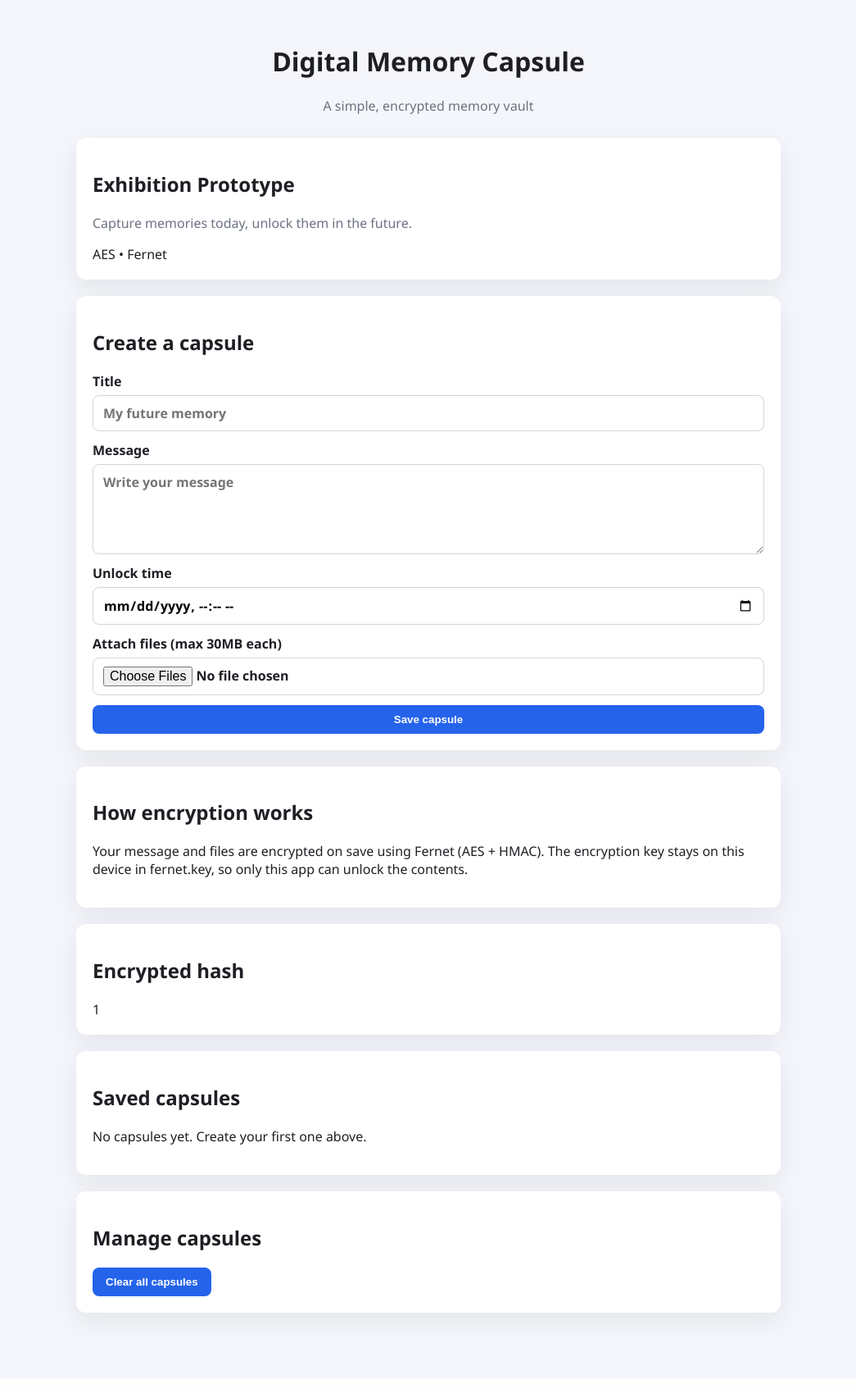
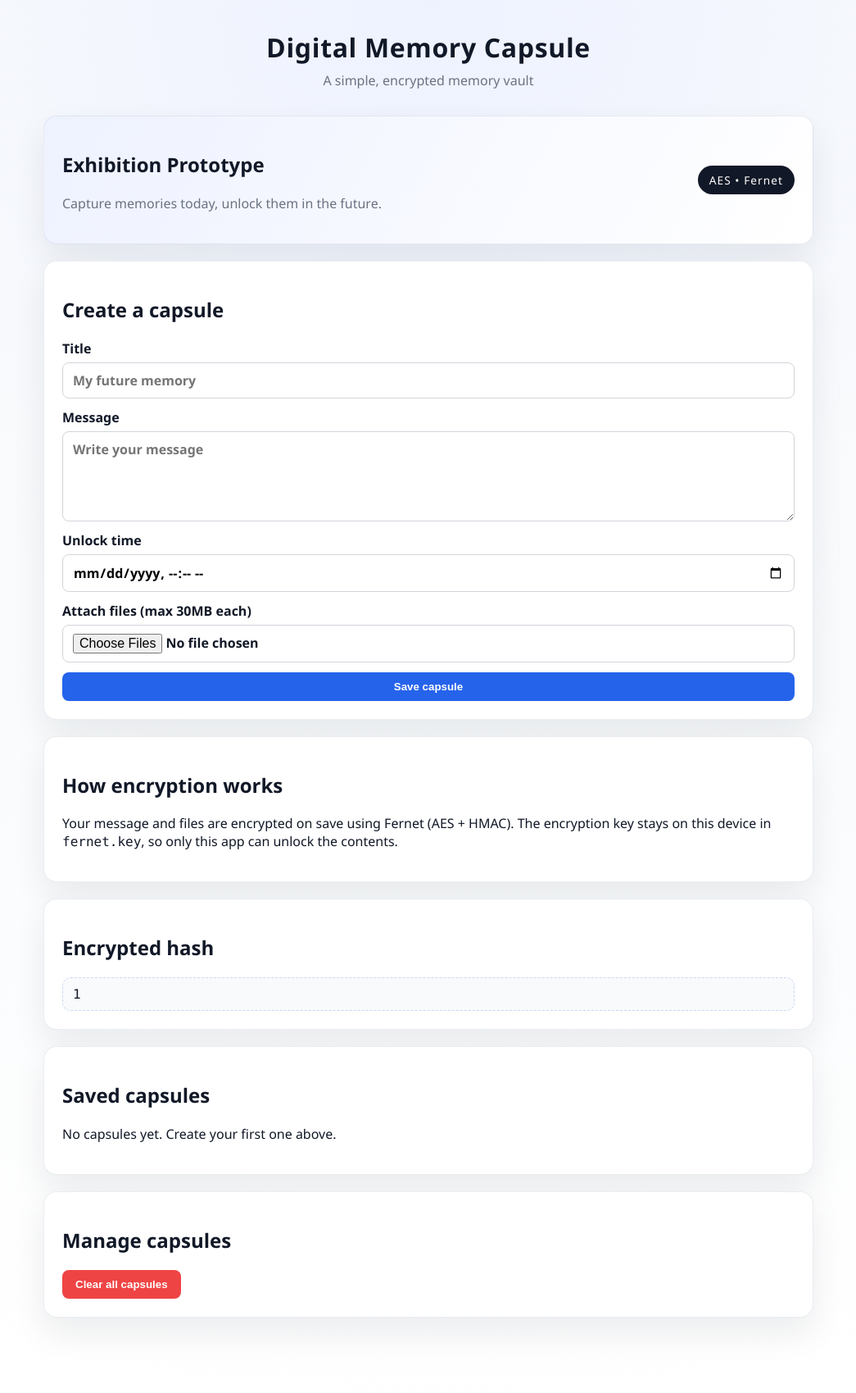
Before and after one commit to Pushkar524/Digital-Memory-Capsule, a Flask app: page / in a window 1280 px wide. Shown: the whole page at 82% size, without its empty margins (117-1162 px from the left). Before the commit the page ends 1621 px from the top, so only its background shows below. Run offline with Flask 3, Linux system fonts and the light colour scheme; the visitor is signed in with stand-in values (Sample User, id 1); data that the repository does not hold is empty.

Commit message:
Polish exhibition styles

```diff
--- a/static/styles.css
+++ b/static/styles.css
@@ -5,32 +5,56 @@
 body {
   margin: 0;
   font-family: "Segoe UI", Tahoma, Geneva, Verdana, sans-serif;
-  background: #f5f6fb;
-  color: #1e1f24;
+  background: radial-gradient(circle at top, #eef2ff 0%, #f8fafc 40%, #ffffff 100%);
+  color: #111827;
 }
 
 .page {
-  max-width: 900px;
+  max-width: 980px;
   margin: 0 auto;
-  padding: 32px 20px 60px;
+  padding: 36px 20px 72px;
 }
 
 .header {
   text-align: center;
-  margin-bottom: 28px;
+  margin-bottom: 32px;
+}
+
+.header h1 {
+  font-size: clamp(2rem, 2.5vw, 2.6rem);
+  margin: 0;
+  letter-spacing: 0.02em;
 }
 
 .subtitle {
   color: #6b7280;
-  margin-top: 6px;
+  margin-top: 8px;
 }
 
 .card {
   background: #ffffff;
-  border-radius: 12px;
-  padding: 20px;
-  box-shadow: 0 10px 30px rgba(15, 23, 42, 0.08);
+  border-radius: 16px;
+  padding: 22px;
+  box-shadow: 0 18px 40px rgba(15, 23, 42, 0.08);
   margin-bottom: 20px;
+  border: 1px solid rgba(148, 163, 184, 0.2);
+}
+
+.hero {
+  display: flex;
+  align-items: center;
+  justify-content: space-between;
+  gap: 16px;
+  background: linear-gradient(120deg, #eef2ff, #ffffff);
+}
+
+.hero-badge {
+  padding: 8px 14px;
+  border-radius: 999px;
+  background: #111827;
+  color: #ffffff;
+  font-size: 0.85rem;
+  letter-spacing: 0.08em;
 }
 
 .form {
@@ -52,6 +76,12 @@ textarea {
   border-radius: 8px;
 }
 
+input:focus,
+textarea:focus {
+  outline: 2px solid rgba(37, 99, 235, 0.2);
+  border-color: #2563eb;
+}
+
 button {
   background: #2563eb;
   color: white;
@@ -67,7 +97,16 @@ button:hover {
   background: #1d4ed8;
 }
 
-.memory-list {
+.danger {
+  background: #ef4444;
+}
+
+.danger:hover {
+  background: #dc2626;
+}
+
+.memory-list,
+.list {
   list-style: none;
   padding: 0;
   margin: 0;
@@ -75,12 +114,14 @@ button:hover {
   gap: 16px;
 }
 
-.memory-list li {
+.memory-list li,
+.list li {
   border-bottom: 1px solid #e5e7eb;
   padding-bottom: 14px;
 }
 
-.memory-list li:last-child {
+.memory-list li:last-child,
+.list li:last-child {
   border-bottom: none;
 }
 
@@ -112,3 +153,69 @@ button:hover {
   border-radius: 8px;
   margin-bottom: 16px;
 }
+
+.preview {
+  background: #f8fafc;
+  border: 1px dashed #cbd5f5;
+  padding: 10px 12px;
+  border-radius: 10px;
+  font-family: "Consolas", "Courier New", monospace;
+  word-break: break-all;
+}
+
+.mono {
+  font-family: "Consolas", "Courier New", monospace;
+}
+
+.row {
+  display: flex;
+  align-items: center;
+  justify-content: space-between;
+  gap: 12px;
+}
+
+.message-box {
+  margin-top: 12px;
+  padding: 12px 14px;
+  background: #f8fafc;
+  border-radius: 10px;
+  border: 1px solid #e2e8f0;
+}
+
+.table-wrap {
+  overflow-x: auto;
+}
+
+table {
+  width: 100%;
+  border-collapse: collapse;
+}
+
+th,
+td {
+  text-align: left;
+  padding: 10px 8px;
+  border-bottom: 1px solid #e5e7eb;
+}
+
+th {
+  font-size: 0.9rem;
+  color: #6b7280;
+}
+
+.status {
+  font-weight: 600;
+  padding: 4px 8px;
+  border-radius: 999px;
+  display: inline-block;
+}
+
+.locked {
+  background: #fef3c7;
+  color: #92400e;
+}
+
+.unlocked {
+  background: #dcfce7;
+  color: #166534;
+}
```
